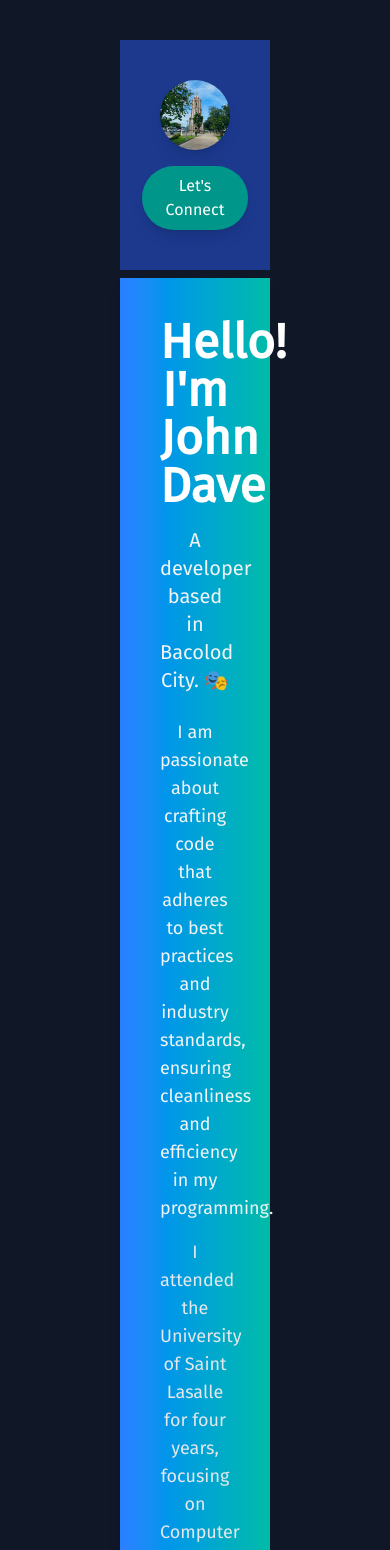
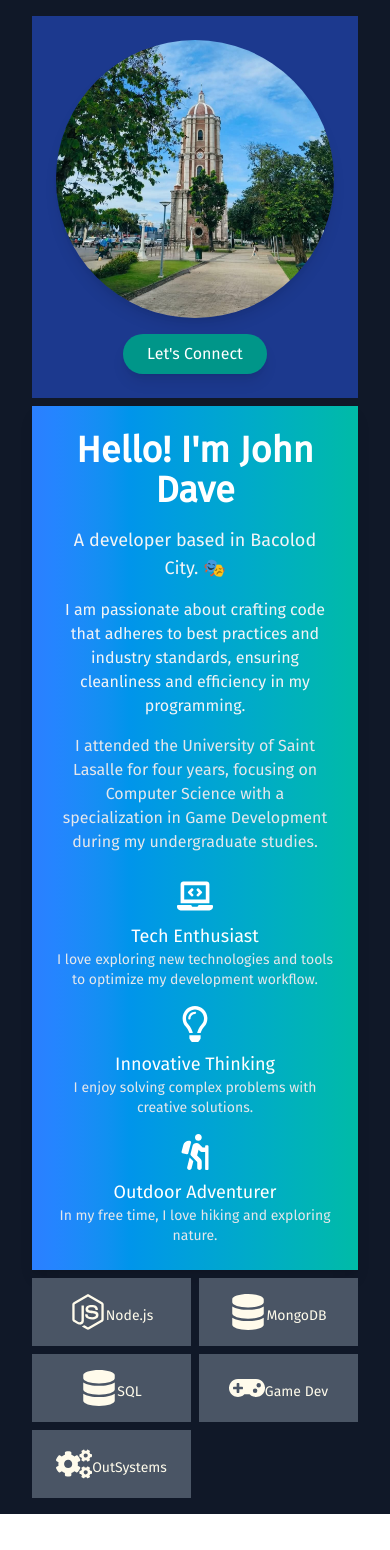
Before and after one commit to jdevc20/camdevportfolio, a Next.js app: page / in a window 390 px wide. Shown: the top 1550 px of the page. After the commit the page ends 1514 px from the top, so only its background shows below. Built offline with nearby package versions, Linux system fonts and the light colour scheme.

Commit message:
[*] Small screen optimization

```diff
--- a/src/app/page.js
+++ b/src/app/page.js
@@ -4,11 +4,11 @@ import { FaNodeJs, FaDatabase, FaCogs, FaGamepad, FaLaptopCode, FaRegLightbulb,
 export default function Home() {
   return (
     <div className="min-h-screen bg-gray-900">
-      <div className="mx-20 min-h-screen">
-        <div className="grid grid-cols-1 lg:grid-cols-5 grid-rows-3 gap-2 p-10 lg:p-20 min-h-screen ">
+      <div className="mx-4 sm:mx-2 md:mx-10 lg:mx-20 min-h-screen">
+        <div className="grid grid-cols-1 lg:grid-cols-5 grid-rows-3 gap-2 sm:gap-4 lg:gap-6 p-4 sm:p-6 md:p-10 lg:p-20 min-h-screen ">
 
           {/* Profile Section */}
-          <div className="col-span-1 lg:col-span-2 row-span-3 flex flex-col justify-center items-center h-full bg-blue-900 p-10 animate__animated animate__fadeIn animate__delay-1s">
+          <div className="col-span-1 lg:col-span-2 row-span-3 flex flex-col justify-center items-center h-full bg-blue-900 p-6 sm:p-8 md:p-10 animate__animated animate__fadeIn animate__delay-1s">
             <Image
               src="/profile.jpg"
               alt="Profile Picture"
@@ -24,62 +24,62 @@ export default function Home() {
           </div>
 
           {/* Introduction Section */}
-          <div className="col-span-1 lg:col-span-3 row-span-3 text-center lg:text-left bg-gradient-to-r from-blue-500 to-teal-500 p-10  shadow-lg animate__animated animate__fadeIn animate__delay-1s">
-            <h1 className="text-5xl text-white font-extrabold mb-4 animate__animated animate__fadeIn animate__delay-2s">
+          <div className="col-span-1 lg:col-span-3 row-span-3 text-center lg:text-left bg-gradient-to-r from-blue-500 to-teal-500 p-6 sm:p-8 md:p-10 shadow-lg animate__animated animate__fadeIn animate__delay-1s">
+            <h1 className="text-4xl sm:text-5xl lg:text-6xl text-white font-extrabold mb-4 animate__animated animate__fadeIn animate__delay-2s">
               Hello! I&apos;m John Dave
             </h1>
-            <p className="text-xl mb-6 text-gray-100 animate__animated animate__fadeIn animate__delay-3s">
+            <p className="text-lg sm:text-xl lg:text-2xl mb-4 sm:mb-6 text-gray-100 animate__animated animate__fadeIn animate__delay-3s">
               A developer based in Bacolod City. 🎭
             </p>
-            <p className="text-lg text-gray-100 animate__animated animate__fadeIn animate__delay-4s">
+            <p className="text-base sm:text-lg lg:text-xl text-gray-100 animate__animated animate__fadeIn animate__delay-4s">
               I am passionate about crafting code that adheres to best practices and industry standards, ensuring cleanliness and efficiency in my programming.
             </p>
-            <p className="text-lg mt-4 text-gray-200 animate__animated animate__fadeIn animate__delay-5s">
+            <p className="text-base sm:text-lg lg:text-xl mt-4 text-gray-200 animate__animated animate__fadeIn animate__delay-5s">
               I attended the University of Saint Lasalle for four years, focusing on Computer Science with a specialization in Game Development during my undergraduate studies.
             </p>
 
             {/* Additional Section with Icons */}
-            <div className="mt-8 grid grid-cols-3 gap-6">
+            <div className="mt-6 sm:mt-8 grid grid-cols-1 sm:grid-cols-2 lg:grid-cols-3 gap-4 sm:gap-6 lg:gap-8">
               <div className="flex flex-col items-center text-white">
                 <FaLaptopCode className="text-4xl mb-2 transform hover:scale-110 transition-transform duration-300" />
-                <h3 className="text-xl">Tech Enthusiast</h3>
-                <p className="text-sm text-gray-200">I love exploring new technologies and tools to optimize my development workflow.</p>
+                <h3 className="text-lg sm:text-xl">Tech Enthusiast</h3>
+                <p className="text-sm sm:text-base text-gray-200">I love exploring new technologies and tools to optimize my development workflow.</p>
               </div>
               <div className="flex flex-col items-center text-white">
                 <FaRegLightbulb className="text-4xl mb-2 transform hover:scale-110 transition-transform duration-300" />
-                <h3 className="text-xl">Innovative Thinking</h3>
-                <p className="text-sm text-gray-200">I enjoy solving complex problems with creative solutions.</p>
+                <h3 className="text-lg sm:text-xl">Innovative Thinking</h3>
+                <p className="text-sm sm:text-base text-gray-200">I enjoy solving complex problems with creative solutions.</p>
               </div>
               <div className="flex flex-col items-center text-white">
                 <FaHiking className="text-4xl mb-2 transform hover:scale-110 transition-transform duration-300" />
-                <h3 className="text-xl">Outdoor Adventurer</h3>
-                <p className="text-sm text-gray-200">In my free time, I love hiking and exploring nature.</p>
+                <h3 className="text-lg sm:text-xl">Outdoor Adventurer</h3>
+                <p className="text-sm sm:text-base text-gray-200">In my free time, I love hiking and exploring nature.</p>
               </div>
             </div>
           </div>
 
           {/* Tech Icons Section */}
           <div className="col-span-1 lg:col-span-5 row-span-2 animate__animated animate__fadeIn animate__delay-2s">
-            <div className="grid grid-cols-5 grid-rows-1 gap-2">
-              <div className="bg-gray-600 text-amber-50 flex items-center justify-center p-4 transform hover:scale-110 transition-transform duration-300 animate__animated animate__fadeIn animate__delay-2s">
-                <FaNodeJs className="text-5xl " />
-                <span className="mt-2">Node.js</span>
+            <div className="grid grid-cols-2 sm:grid-cols-3 lg:grid-cols-5 gap-2 sm:gap-4 lg:gap-6">
+              <div className="bg-gray-600 text-amber-50 flex items-center justify-center p-4 sm:p-6 lg:p-8 transform hover:scale-110 transition-transform duration-300 animate__animated animate__fadeIn animate__delay-2s">
+                <FaNodeJs className="text-4xl sm:text-5xl" />
+                <span className="mt-2 text-sm sm:text-base">Node.js</span>
               </div>
-              <div className="bg-gray-600 text-amber-50 flex items-center justify-center p-4 transform hover:scale-110 transition-transform duration-300 animate__animated animate__fadeIn animate__delay-3s">
-                <FaDatabase className="text-5xl" />
-                <span className="mt-2">MongoDB</span>
+              <div className="bg-gray-600 text-amber-50 flex items-center justify-center p-4 sm:p-6 lg:p-8 transform hover:scale-110 transition-transform duration-300 animate__animated animate__fadeIn animate__delay-3s">
+                <FaDatabase className="text-4xl sm:text-5xl" />
+                <span className="mt-2 text-sm sm:text-base">MongoDB</span>
               </div>
-              <div className="bg-gray-600 text-amber-50 flex items-center justify-center p-4 transform hover:scale-110 transition-transform duration-300 animate__animated animate__fadeIn animate__delay-4s">
-                <FaDatabase className="text-5xl" />
-                <span className="mt-2">SQL</span>
+              <div className="bg-gray-600 text-amber-50 flex items-center justify-center p-4 sm:p-6 lg:p-8 transform hover:scale-110 transition-transform duration-300 animate__animated animate__fadeIn animate__delay-4s">
+                <FaDatabase className="text-4xl sm:text-5xl" />
+                <span className="mt-2 text-sm sm:text-base">SQL</span>
               </div>
-              <div className="bg-gray-600  text-amber-50 flex items-center justify-center p-4 transform hover:scale-110 transition-transform duration-300 animate__animated animate__fadeIn animate__delay-5s">
-                <FaGamepad className="text-5xl" />
-                <span className="mt-2">Game Dev</span>
+              <div className="bg-gray-600 text-amber-50 flex items-center justify-center p-4 sm:p-6 lg:p-8 transform hover:scale-110 transition-transform duration-300 animate__animated animate__fadeIn animate__delay-5s">
+                <FaGamepad className="text-4xl sm:text-5xl" />
+                <span className="mt-2 text-sm sm:text-base">Game Dev</span>
               </div>
-              <div className="bg-gray-600  text-amber-50 flex items-center justify-center p-4 transform hover:scale-110 transition-transform duration-300 animate__animated animate__fadeIn animate__delay-6s">
-                <FaCogs className="text-5xl" />
-                <span className="mt-2">OutSystems</span>
+              <div className="bg-gray-600 text-amber-50 flex items-center justify-center p-4 sm:p-6 lg:p-8 transform hover:scale-110 transition-transform duration-300 animate__animated animate__fadeIn animate__delay-6s">
+                <FaCogs className="text-4xl sm:text-5xl" />
+                <span className="mt-2 text-sm sm:text-base">OutSystems</span>
               </div>
             </div>
           </div>
```
